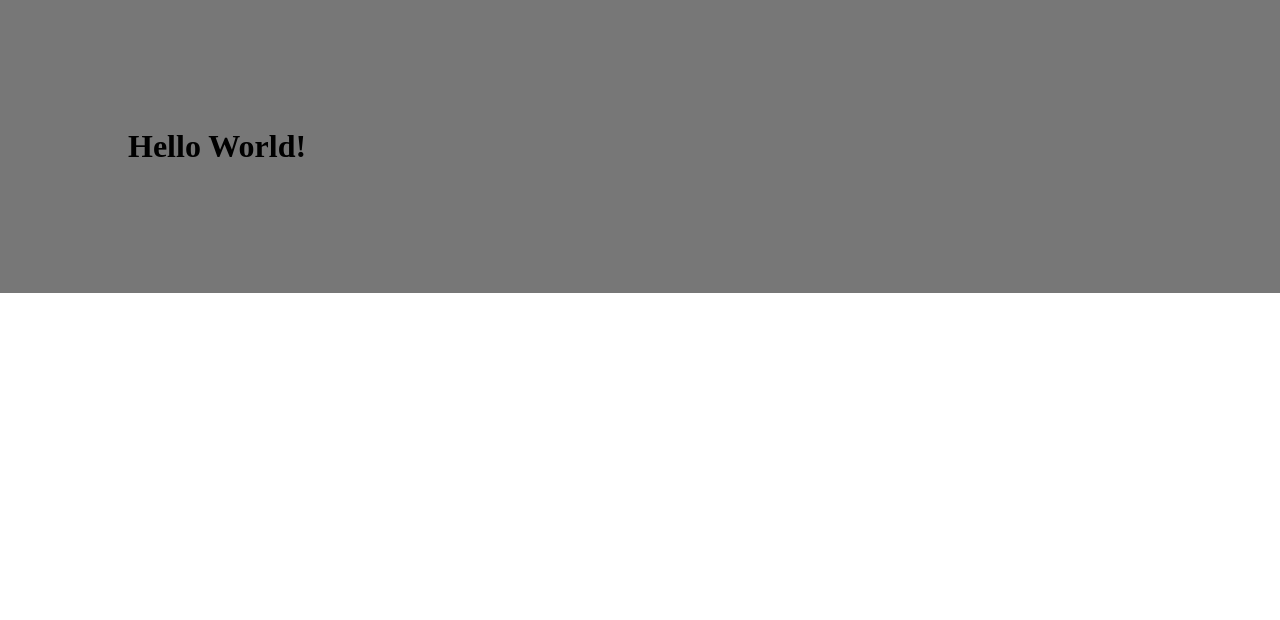
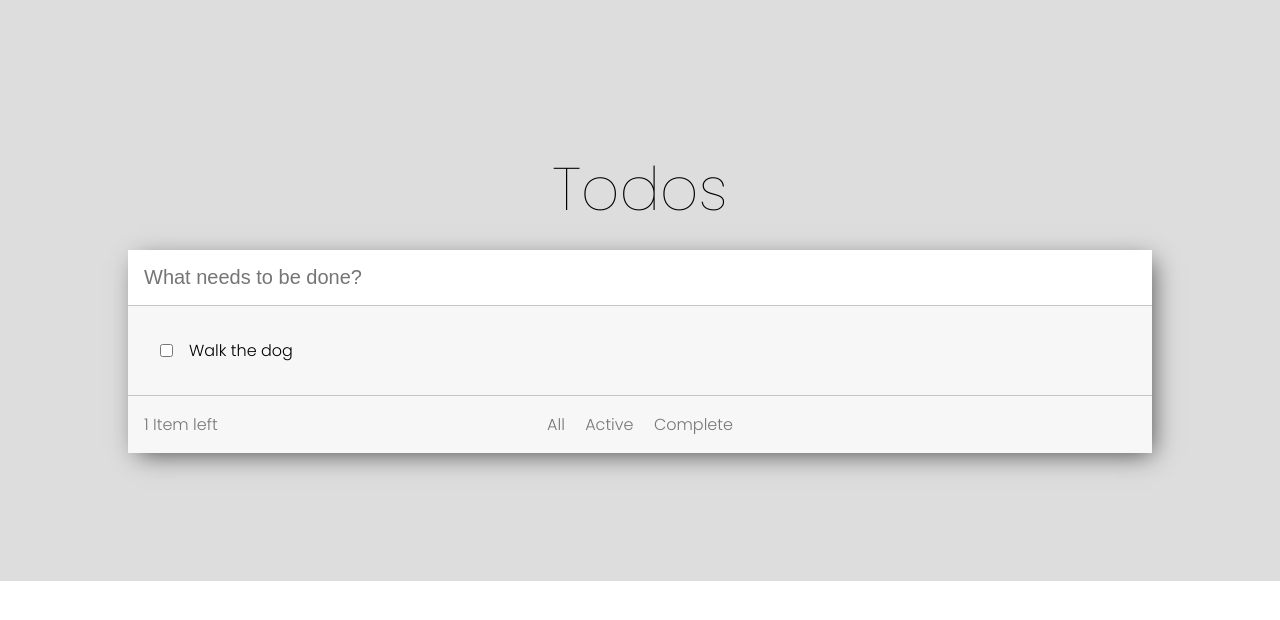
Before and after one commit to Eduardclt01/frontend-upskill, a website built with Parcel: page src/index.html in a window 1280 px wide. Built offline with nearby package versions, Linux system fonts and the light colour scheme.

Commit message:
added main card with css, new font

```diff
--- /dev/null
+++ b/src/components/global/_fonts.scss
@@ -0,0 +1 @@
+@import url('https://fonts.googleapis.com/css2?family=Poppins:wght@100;300&display=swap')
--- a/src/components/global/_global.scss
+++ b/src/components/global/_global.scss
@@ -1,4 +1,5 @@
 @use './variables';
+@use './fonts';
 
 *, *:before, *:after {
   box-sizing: border-box;
@@ -12,4 +13,5 @@ html {
 
 body {
   font-size: variables.$font-unit;
+  font-family: 'Poppins', sans-serif;
 }
--- a/src/components/page-home/_page-home.scss
+++ b/src/components/page-home/_page-home.scss
@@ -2,31 +2,99 @@
 @use './components/global/mixins';
 
 .page-home {
-  background: #fff;
+  background: #ddd;
   padding: su();
 
   @include mixins.media-breakpoint-up(sm) {
-    background: #ddd;
     padding: su(2);
   }
 
   @include mixins.media-breakpoint-up(md) {
-    background: #bbb;
     padding: su(4);
   }
 
   @include mixins.media-breakpoint-up(lg) {
-    background: #999;
     padding: su(6);
   }
 
   @include mixins.media-breakpoint-up(xl) {
-    background: #777;
     padding: su(8);
   }
 
   @include mixins.media-breakpoint-up(xxl) {
-    background: #555;
     padding: su(10);
   }
+
+  .header{
+    text-align: center;
+    padding: su(1);
+    font-size: 3rem;
+    h1{
+      font-weight: 100;
+    }
+  }
+
+  .todo-card{
+    background-color: rgb(247, 247, 247);
+    box-shadow: 5px 6px 24px -5px rgba(0,0,0,0.67);
+    -webkit-box-shadow: 5px 6px 24px -5px rgba(0,0,0,0.67);
+    -moz-box-shadow: 5px 6px 24px -5px rgba(0,0,0,0.67);
+
+    .item-input{
+      display: flex;
+      .input-box{
+        width: 100%;
+        padding: su();
+        font-size: 2rem;
+        border: none;
+        border-bottom: 1px solid rgb(197, 197, 197);
+      }
+    }
+
+    .single-item{
+      width: 100%;
+      padding: su(2);
+      display: flex;
+      border-bottom: 1px solid rgb(197, 197, 197);
+      .item-text{
+        padding-left: su();
+      }
+      .item-checkbox{
+        align-self: center;
+        border-radius: 50%;
+      }
+    }
+
+    .card-footer{
+      display: flex;
+
+      .remaining-items{
+        width: 100%;
+        padding: su();
+        color: #777;
+        @include mixins.media-breakpoint-up(sm) {
+          width: 30%;
+        }
+      }
+
+      .item-filter{
+        width: 100%;
+        text-align: center;
+        padding: su();
+
+        a{
+          color: #777;
+          text-decoration: none;
+          padding-left: su(.5);
+          padding-right: su(.5);
+        }
+        a:active {
+          border: 1px solid rgb(87, 87, 87);
+        }
+        @include mixins.media-breakpoint-up(sm) {
+          width: 40%;
+        }
+      }
+    }
+  }
 }
--- a/src/index.html
+++ b/src/index.html
@@ -5,18 +5,38 @@
   <meta charset="UTF-8">
   <meta http-equiv="X-UA-Compatible" content="IE=edge">
   <meta name="viewport" content="width=device-width, initial-scale=1.0">
-  <title></title>
+  <title>Todo</title>
 
   <link rel="stylesheet" href="./index.scss">
 </head>
 
 <body>
   <div class="page-home">
-    <header>
-      <h1>Hello World!</h1>
+    <header class="header">
+      <h1>Todos</h1>
     </header>
 
-    <main></main>
+    <main>
+      <div class="todo-card">
+        <div class="item-input">
+          <input type="text" class='input-box'  placeholder="What needs to be done?">
+        </div>
+        <div class="single-item">
+          <input class="item-checkbox" type="checkbox" id="" name="" value="">
+          <p class="item-text">Walk the dog</p>
+        </div>
+        <div class="card-footer">
+          <div class="remaining-items">
+            <p>1 Item left</p>
+          </div>
+          <div class="item-filter">
+            <a href="#">All</a>
+            <a href="#">Active</a>
+            <a href="#">Complete</a>
+          </div>
+        </div>
+      </div>
+    </main>
 
     <footer></footer>
   </div>
```
Also changed, not shown: 1 other file.
